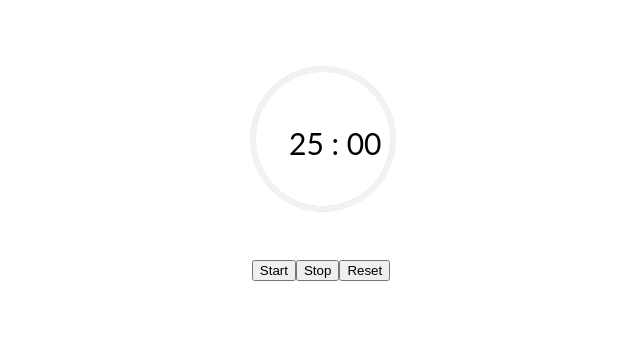
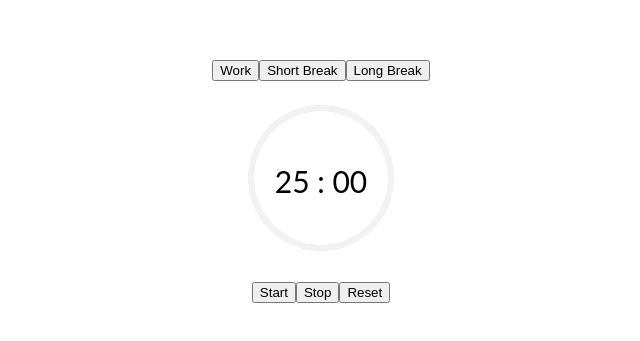
Before and after one commit to e-zou/Timer, a React (Create React App) app in the folder timer/: page / in a window 1280 px wide. Shown: the part 141-482 px from the top of the page, without its empty margins (319-959 px from the left). Built offline with nearby package versions, Linux system fonts and the light colour scheme.

Commit message:
work modes

```diff
--- a/timer/src/Timer.css
+++ b/timer/src/Timer.css
@@ -1,13 +1,17 @@
-.timer {
+  .timer {
+      margin-top: 200px;
+    }
+
+  .timerTypes {
     margin-top: 200px;
   }
+
   .timerCircle {
     display: flex;
     justify-content: center;
     align-items: center;
     align-content: center;
     height: 200px;
-    margin-top: 200px;
   }
   .countdown-svg {
     display: flex;
@@ -28,8 +32,9 @@
     margin: 0;
     padding: 0;
     position: absolute;
-    top: 33%;
-    left: 47.5%;
+    left: 50%;
+    top: 50%;
+    transform: translate(-50%,-50%);
     font-family: lato;
     font-size: 30px;
   }
--- a/timer/src/Timer.js
+++ b/timer/src/Timer.js
@@ -10,13 +10,19 @@ export default class Timer extends React.Component {
 
         // hidden variables
         totalSeconds: 1500, // total time elapsed in seconds
+        initialSeconds: 1500, // to calculate svg circle proportion
         timer: 0, // function used to set and clear intervals
         minutes : 25,
         seconds : 0,
 
         // displayed variables
-        minutes1 : '25',
-        seconds1 : '00'
+        minDisplay : '25',
+        secDisplay : '00',
+
+        // timer types
+        shortBreakTimer : false,
+        longBreakTimer : false,
+        workTimer : true,
     }
 
     formatTime = (seconds) => { // converts into proper minutes and seconds
@@ -25,8 +31,8 @@ export default class Timer extends React.Component {
         this.setState({
             minutes : min,
             seconds : sec,
-            minutes1 : ("0" + min).slice(-2),
-            seconds1 : ("0" + sec).slice(-2),
+            minDisplay : ("0" + min).slice(-2),
+            secDisplay : ("0" + sec).slice(-2),
         })
     }
 
@@ -59,33 +65,130 @@ export default class Timer extends React.Component {
         });
     }
 
+    timerType = () => {
+        if (this.state.workTimer == true) { // 25 min work timer
+            this.setState({ // resets to the default state
+                totalSeconds: 1500,
+                initialSeconds: 1500,
+                minutes : 25,
+                seconds : 0,
+                minDisplay : '25',
+                secDisplay : '00'
+            });
+        }
+        if (this.state.shortBreakTimer == true) { // 5 min break timer
+            this.setState({
+                totalSeconds: 300,
+                initialSeconds: 300,
+                timer: 0,
+                minutes : 5,
+                seconds : 0,
+                minDisplay : '05',
+                secDisplay : '00',
+            })
+        }
+        if (this.state.longBreakTimer == true) { // 10 min break timer
+            this.setState({
+                totalSeconds: 600,
+                initialSeconds: 600,
+                timer: 0,
+                minutes : 10,
+                seconds : 0,
+                minDisplay : '10',
+                secDisplay : '00',
+            })
+        }
+    }
+
     resetTimer = (e) => { // resets timer
         e.preventDefault();
         clearInterval(this.state.timer); // stops timer function
         this.setState({ // resets to the default state
             timeStarted: false,
             timeStopped: true,
+            timer: 0,
+        });
+        this.timerType();
+        console.log("reset timer");
+    }
+
+    fiveMinTimer = (e) => {
+        e.preventDefault();
+        clearInterval(this.state.timer);
+        this.setState({ // resets to the default state
+            timeStarted: false,
+            timeStopped: true,
+            totalSeconds: 300,
+            initialSeconds: 300,
+            timer: 0,
+            minutes : 5,
+            seconds : 0,
+            minDisplay : '05',
+            secDisplay : '00',
+            shortBreakTimer : true,
+            longBreakTimer : false,
+            workTimer : false,
+        });
+    }
+
+    tenMinTimer = (e) => {
+        e.preventDefault();
+        clearInterval(this.state.timer);
+        this.setState({ // resets to the default state
+            timeStarted: false,
+            timeStopped: true,
+            totalSeconds: 600,
+            initialSeconds: 600,
+            timer: 0,
+            minutes : 10,
+            seconds : 0,
+            minDisplay : '10',
+            secDisplay : '00',
+            shortBreakTimer : false,
+            longBreakTimer : true,
+            workTimer : false,
+        });
+    }
+
+    workTimer = (e) => {
+        e.preventDefault();
+        clearInterval(this.state.timer);
+        this.setState({ // resets to the default state
+            timeStarted: false,
+            timeStopped: true,
             totalSeconds: 1500,
+            initialSeconds: 1500,
             timer: 0,
             minutes : 25,
             seconds : 0,
-            minutes1 : '25',
-            seconds1 : '00'
+            minDisplay : '25',
+            secDisplay : '00',
+            shortBreakTimer : false,
+            longBreakTimer : false,
+            workTimer : true,
         });
-        console.log("reset timer");
     }
 
     render() {
         return (
           <div>
+            <div className="timerTypes">
+                <button onClick={this.workTimer}> Work </button>
+                <button onClick={this.fiveMinTimer}> Short Break </button>
+                <button onClick={this.tenMinTimer}> Long Break</button>
+            </div>
 
-              <div className="timeDisplay">
-                <TimerCircle circumference={this.state.totalSeconds} />
-                <p className="timerNumbers">{this.state.minutes1} : {this.state.seconds1}</p>
-              </div>
-              <button onClick={this.startTimer}> Start</button>
-              <button onClick={this.stopTimer}> Stop</button>
-              <button onClick={this.resetTimer}> Reset</button>
+            <div className="timeDisplay">
+                <TimerCircle circumference={this.state.totalSeconds} initialSeconds={this.state.initialSeconds}/>
+                <div className="timerNumbers">{this.state.minDisplay} : {this.state.secDisplay}</div>
+            </div>
+
+            <div className="timerButtons">
+                <button onClick={this.startTimer}> Start</button>
+                <button onClick={this.stopTimer}> Stop</button>
+                <button onClick={this.resetTimer}> Reset</button>
+            </div>
+
           </div>
         );
     }
--- a/timer/src/TimerCircle.js
+++ b/timer/src/TimerCircle.js
@@ -36,23 +36,23 @@ function describeArc(x, y, radius, startAngle, endAngle) {
 
 export default class TimerCircle extends React.Component {
     render() {
-        const radius = this.props.circumference * 0.24; // each second (1500) is .24 of a degree in a circle (360)
+        const radius = this.props.circumference * (360 / this.props.initialSeconds); // each second (1500) is .24 of a degree in a circle (360)
         return (
           <div className="timerCircle" id="countdown-svg">
-                <svg className="countdown-svg">
-                    <path
+                <svg className="countdown-svg" preserveAspectRatio="xMidYMid meet">
+                    <path className="path1"
                         fill="none"
                         stroke="#6A7E99"
                         strokeWidth="5"
                         // starts at .00001 to show tiny bar
-                        d={describeArc(152, 80, 70, 0.00001, 360)}
+                        d={describeArc(150, 97, 70, 0.00001, 360)} // background
                     />
                     <path className="path2"
                         fill="none"
                         stroke="#F4F1F4"
                         strokeWidth="6"
                         // starts at .00001 to show tiny bar
-                        d={describeArc(152, 80, 70, 0.00001, radius)}
+                        d={describeArc(150, 97, 70, 0.00001, radius)} // progress bar
                     />
                 </svg>
           </div>
```
